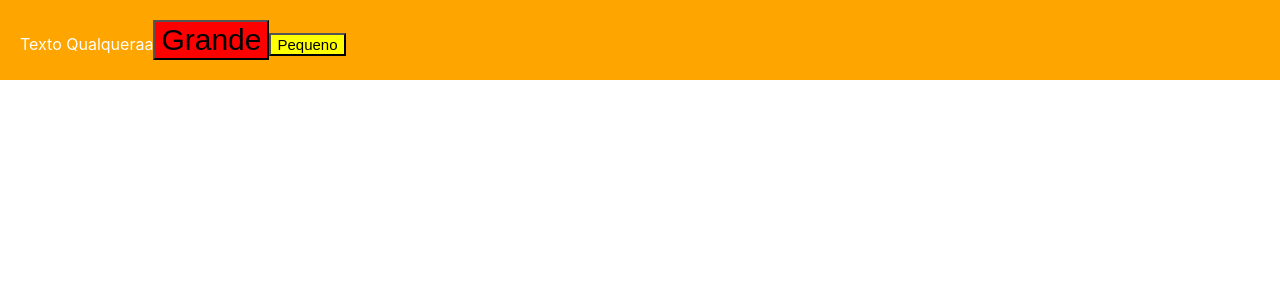
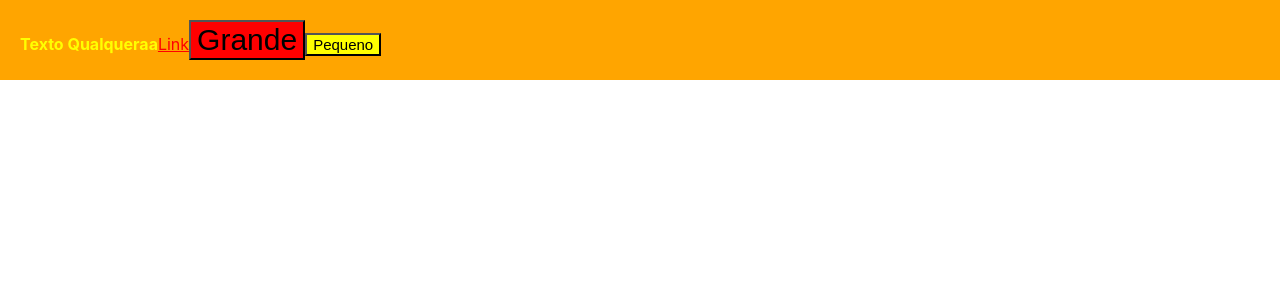
Before and after one commit to Washington95/projetos_react, a React (Vite) app in the folder react-vite/: page / in a window 1280 px wide. Shown: the top 300 px of the page. Built offline with nearby package versions, Linux system fonts and the light colour scheme.

Commit message:
Estilizando filhos do componente

```diff
--- a/react-vite/src/App.tsx
+++ b/react-vite/src/App.tsx
@@ -5,9 +5,12 @@ const App = () =>{
 
   return(
     <C.Container bgColor="orange">
-      Texto Qualqueraa
-     <C.Botao bg="red" >Grande</C.Botao>
-     <C.Botao bg="yellow" small>Pequeno</C.Botao>
+      <span>Texto Qualqueraa</span>
+
+      <a href="#" className='link' >Link</a>
+
+      <C.Botao bg="red" >Grande</C.Botao>
+      <C.Botao bg="yellow" small>Pequeno</C.Botao>
     </C.Container>
 
 
--- a/react-vite/src/AppStyles.ts
+++ b/react-vite/src/AppStyles.ts
@@ -8,6 +8,19 @@ export const Container = styled.div<ConProps>`
     background-color: ${props => props.bgColor};
     color: white ;
     padding: 20px;
+
+    span{
+        color: yellow;
+        font-weight: bold;
+    }
+
+    .link{
+        color: red;
+
+        &:hover{
+            color:blue
+        }
+    }
 
 `
 type BotaoProps = {
```
